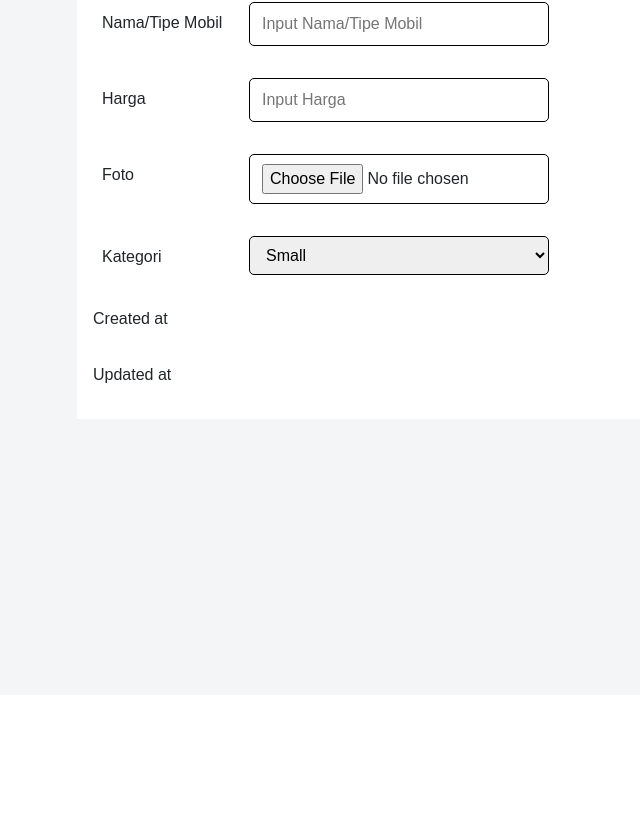
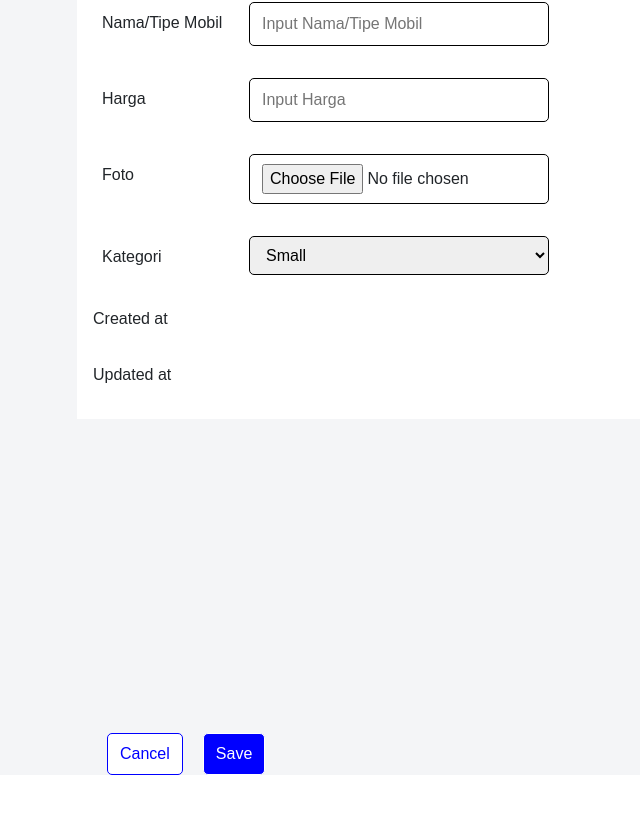
Before and after one commit to sandinofri/binar-rental, a React (Vite) app: page /admin/add in a window 1280 px wide. Shown: the part 205-1018 px from the top of the page, without its empty margins (53-693 px from the left). Before the commit the page ends 900 px from the top, so only its background shows below. Built offline with nearby package versions, Linux system fonts and the light colour scheme.

Commit message:
add data api

```diff
--- a/src/modules/Admin/pages/AddCar/index.jsx
+++ b/src/modules/Admin/pages/AddCar/index.jsx
@@ -1,6 +1,13 @@
+import { useNavigate } from "react-router-dom"
+
+
 import Navbar from "../../component/Navbar"
 import "./style.css"
 const AddCar = () => {
+    let navigate = useNavigate();
+    function handleCancelClick() {
+        navigate("/admin/menu")
+    }
     return (
         <div className="container-bg-add">
             <Navbar/>
@@ -31,6 +38,10 @@ const AddCar = () => {
                 <p>Created at</p>
                 <p>Updated at</p>
             </div>
+            <div className="button-add">
+                <button className="cancel" onClick={handleCancelClick}>Cancel</button>
+                <button className="save">Save</button>
+            </div>
         </div>
     )
 
--- a/src/modules/Admin/pages/AddCar/style.css
+++ b/src/modules/Admin/pages/AddCar/style.css
@@ -1,6 +1,8 @@
 .container-bg-add {
     background-color:#F4F5F7;
-    height: 900px;
+    height: auto;
+    margin-bottom: 40px;
+
 }
 .information-cars {
     font-size: 30px;
@@ -31,6 +33,25 @@
     padding: 9px 12px;
     border: 1px solid black;
     border-radius: 5px;
-
+}
+.button-add {
+    display: flex;
+    gap: 20px;
+    margin-left: 160px;
+    margin-top: 314px;
+}
+.cancel  {
+    border: 1px solid blue;
+    border-radius: 5px;
+    padding: 8px 12px ;
+    background-color: white;
+    color: blue;
 
 }
+.save {
+    border: 1px solid white;
+    border-radius: 5px;
+    padding: 8px 12px ;
+    background-color: blue;
+    color: white;
+}
--- a/src/modules/Admin/pages/MenuCar/index.jsx
+++ b/src/modules/Admin/pages/MenuCar/index.jsx
@@ -4,7 +4,9 @@ import { getMenu } from "../../redux/features/menuCar/menuSlicer";
 import { deleteCar } from "../../redux/features/deleteCar/deleteSlice";
 import { useDispatch, useSelector } from "react-redux";
 import Navbar from "../../component/Navbar";
+import { Link } from "react-router-dom";
 import LeftNavbar from "../../component/LeftNavbar";
+
 const MenuCar = () => {
   const dispatch = useDispatch()
   const {list}= useSelector((state) => state.menuCar)
@@ -25,7 +27,9 @@ const handleDelete = (id) => {
         {/* <LeftNavbar/> */}
       <div className="information-cars">
         <p>List Cars</p>
-        <button>Add New Car</button>
+        <Link to={"/admin/add"}>
+          <button className="add-car">Add New Car</button>
+        </Link>
       </div>
       <div className="category-car">
         <button>All</button>
--- a/src/modules/Admin/pages/MenuCar/style.css
+++ b/src/modules/Admin/pages/MenuCar/style.css
@@ -3,7 +3,7 @@
 }
 .information-cars {
     display: flex;
-    gap: 1032px;
+    gap: 900px;
     margin-top: 50px;
     margin-left: 160px;
     font-size: 14px;
@@ -27,7 +27,7 @@
     border-color: blue;
 
 }
-.information-cars > button {
+.add-car {
     width: 142px;
     height: 36px;
     border-radius: 2px;
@@ -36,6 +36,7 @@
     border-color: blue;
     color: white;
     background-color: blue;
+    font-size: 12px;
 
 }
 .container-post-card {
```
Also changed, not shown: src/modules/Admin/redux/features/addCar/addCar.js (renamed from src/modules/Admin/redux/features/login/loginSlice.js).
